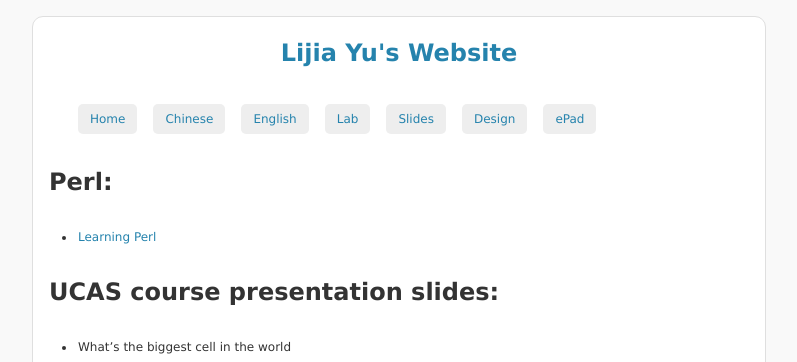
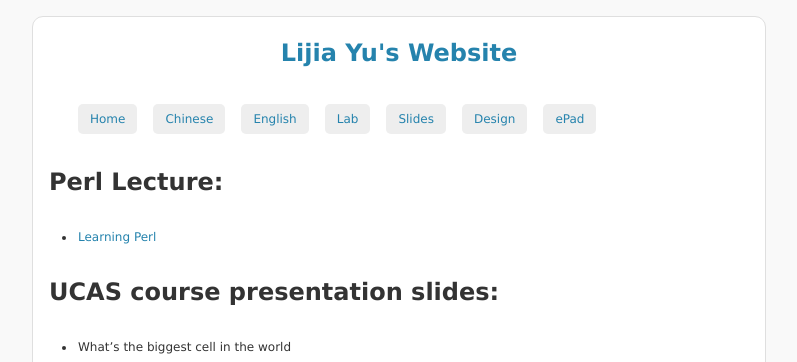
Before and after one commit to yulijia/yulijia.github.io, a Jekyll site: the page built from slides/index.md, in a window 1280 px wide. Shown: the top 362 px of the page, without its empty margins (241-1038 px from the left). Built offline with Jekyll 4.4.1, drawn with Linux system fonts in a browser that asks for light colours; Markdown is read by kramdown in place of the engine named in the settings.

Commit message:
Change title

```diff
--- a/slides/index.md
+++ b/slides/index.md
@@ -4,7 +4,7 @@ avatar: yes
 ---
 
 
-## Perl:
+## Perl Lecture:
 - [Learning Perl](http://yulijia.net/slides/learningPerl.html "Learning Perl")
 
 ## UCAS course presentation slides:
```
